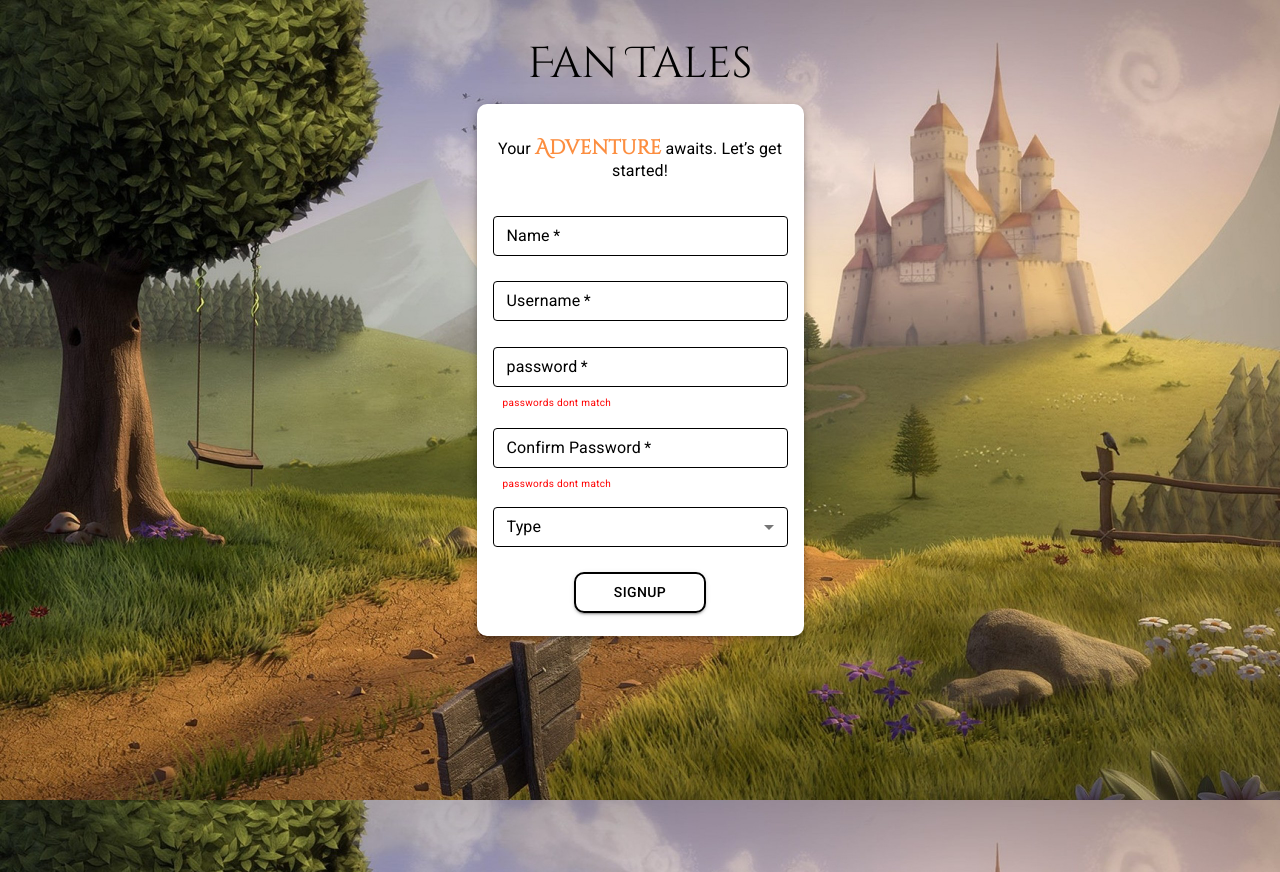
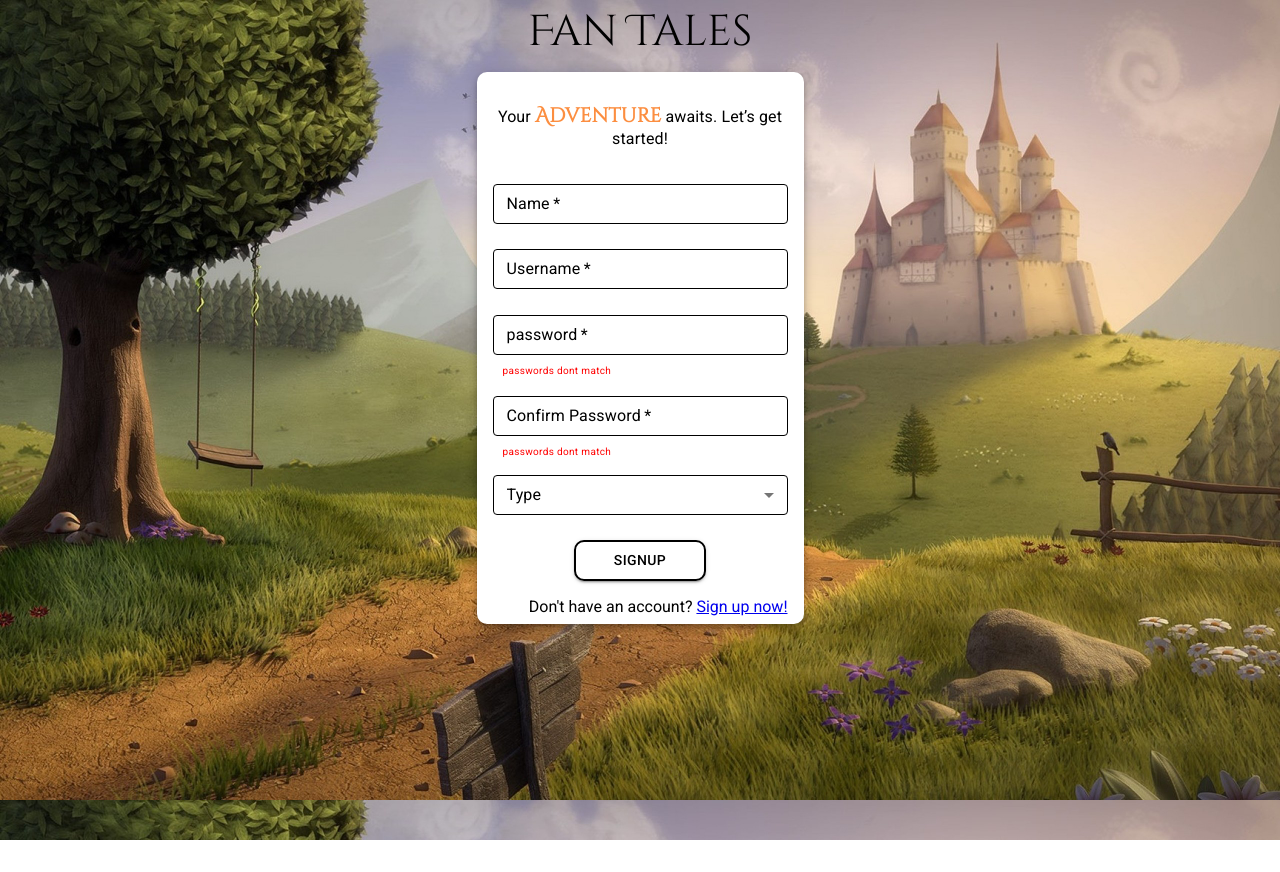
Before and after one commit to RyanChehab/frontend, a React (Create React App) app: page /signup in a window 1280 px wide. After the commit the page ends 840 px from the top, so only its background shows below. Built offline with nearby package versions, Linux system fonts and the light colour scheme.

Commit message:
jsx <=> fixed styling

```diff
--- a/src/components/signup/index.jsx
+++ b/src/components/signup/index.jsx
@@ -1,7 +1,9 @@
 import React,{useContext} from 'react';
 import './signup.css';
 import '../../css/utilities.css';
+import { Link, Navigate } from 'react-router-dom';
 import { Box, TextField, Button, Typography, Snackbar, Alert, Slide, FormHelperText, FormControl, MenuItem, Select, InputLabel} from '@mui/material';
+import { Router } from 'react-router-dom';
 
 function SlideTransition(props) {
     return <Slide {...props} direction="down" />;
@@ -11,7 +13,7 @@ const Signup = () => {
 
     return(
 <>
-        <div className='header flex align-center mt-4'>
+        <div className='header flex align-center mt-2'>
         <p className='title'>Fan Tales</p>
         </div>
 
@@ -21,7 +23,7 @@ const Signup = () => {
         borderRadius: '10px',
         padding: '16px',
         width: '295px',
-        height: '500px',
+        height: '520px',
         margin: '2.5rem auto',
         background: '#FFF',
         }}
@@ -243,7 +245,7 @@ const Signup = () => {
                 <InputLabel id="select-label">Type</InputLabel>
                     <Select
 
-                    labelId= "userType"
+                    // labelId= "userType"
                     label= "Type"
                     >
                         <MenuItem value="Reader">Reader</MenuItem>
@@ -270,10 +272,10 @@ const Signup = () => {
                             }
                         }}
                         >
-                            {/* {loading? "Logging in..": "Login"} */}
                             Signup
                 </Button>
 
+                <p className='link'>Don't have an account? <Link to="/" className='linkto'>Sign up now!</Link></p>
 
             </form>
         </Box>
```
